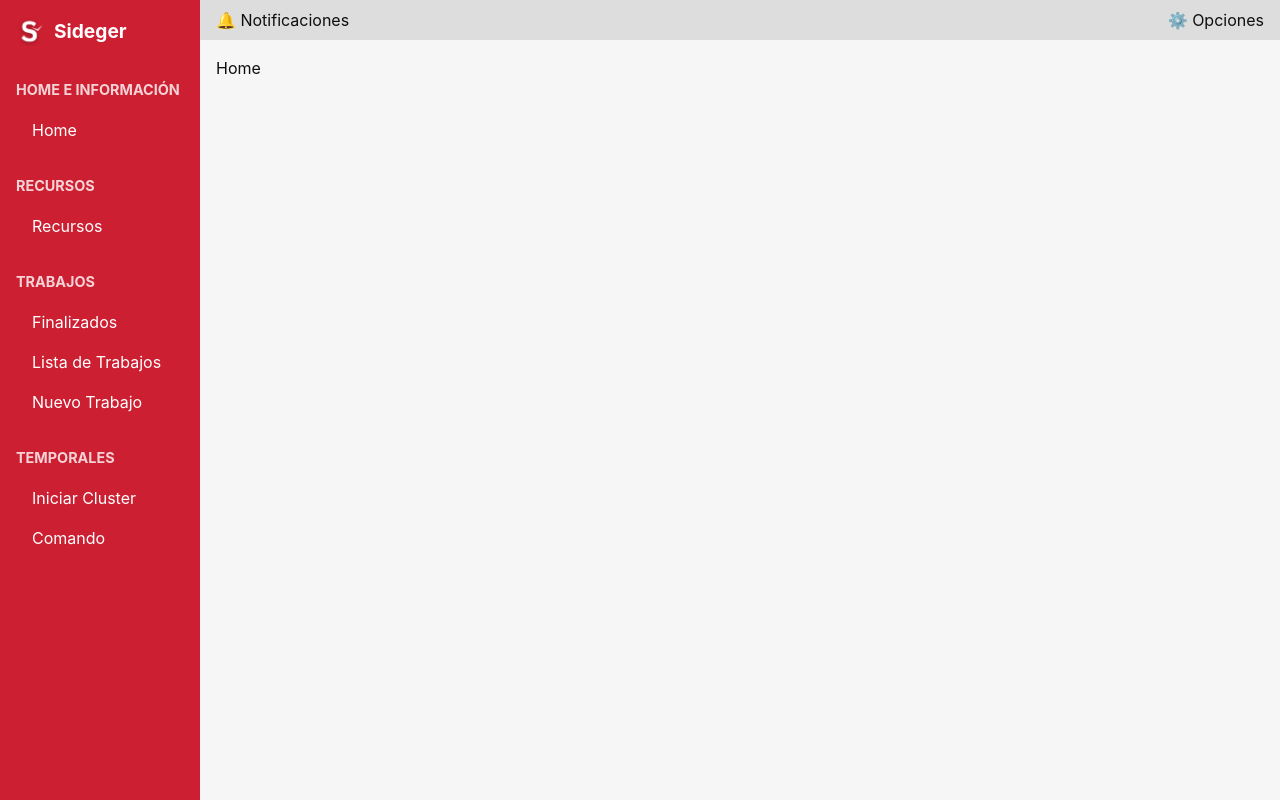
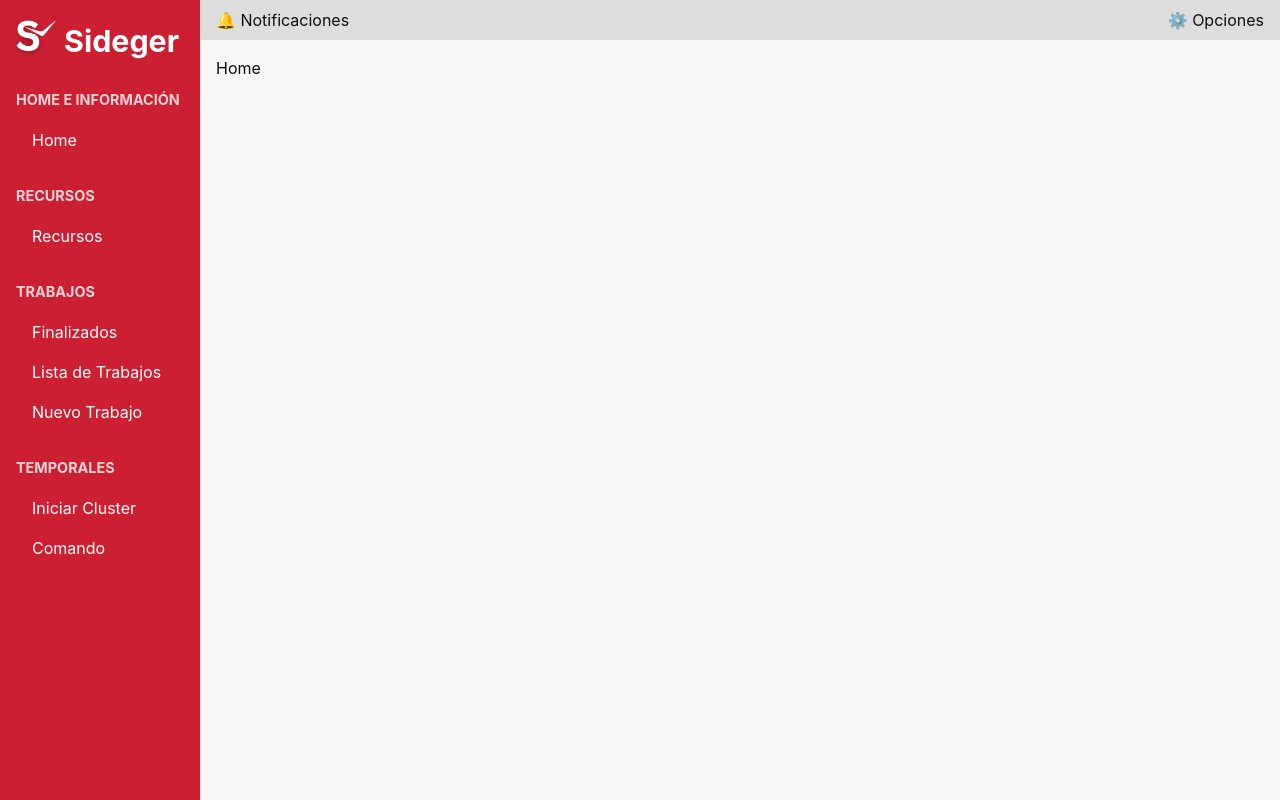
Before and after one commit to WilliamVel16/sideger-cc, a React (Vite) app: page / in a window 1280 px wide. Built offline with nearby package versions, Linux system fonts and the light colour scheme; the HTML template or start-up script is replaced by a standard one.

Commit message:
-f updated sidebar - logo

```diff
--- a/src/components/Styles.css
+++ b/src/components/Styles.css
@@ -11,15 +11,15 @@
     background: #cd1f32;
     padding: 1rem;
     color: white;
-
     height: 100vh;
     box-sizing: border-box;
+    overflow-y: auto;
+    overflow-x: hidden;
   }
 
   .sidebar a {
     color:white;
     text-decoration: none;
-
     display: block;
     padding: 0.5rem;
     border-radius: 6px;
@@ -38,14 +38,15 @@
   }
 
   .logo {
-    width: 30px;
-    height: 30px;
+    width: 40px;
+    height: 40px;
     margin-right: 0.5rem;
   }
 
   .tool-name {
-    font-size: 1.2rem;
+    font-size: 1.9rem;
     font-weight: bold;
+    margin-top: 0.6rem;
   }
 
   .section {
@@ -63,6 +64,25 @@
   .nav-link {
     margin-left: 0.5rem;
   }
+
+  .sidebar::-webkit-scrollbar {
+    width: 6px;
+  }
+
+  .sidebar::-webkit-scrollbar-track {
+    background: transparent;
+  }
+
+  .sidebar::-webkit-scrollbar-thumb {
+    background-color: #ffffff66;
+    border-radius: 4px;
+  }
+
+  /* Opcional: que solo se muestre el scrollbar al hacer hover */
+  .sidebar:hover::-webkit-scrollbar-thumb {
+    background-color: #ffffffaa;
+  }
+
 
 /* topbar (up) */
 .topbar {
```
Also changed, not shown: src/assets/logo.png.
